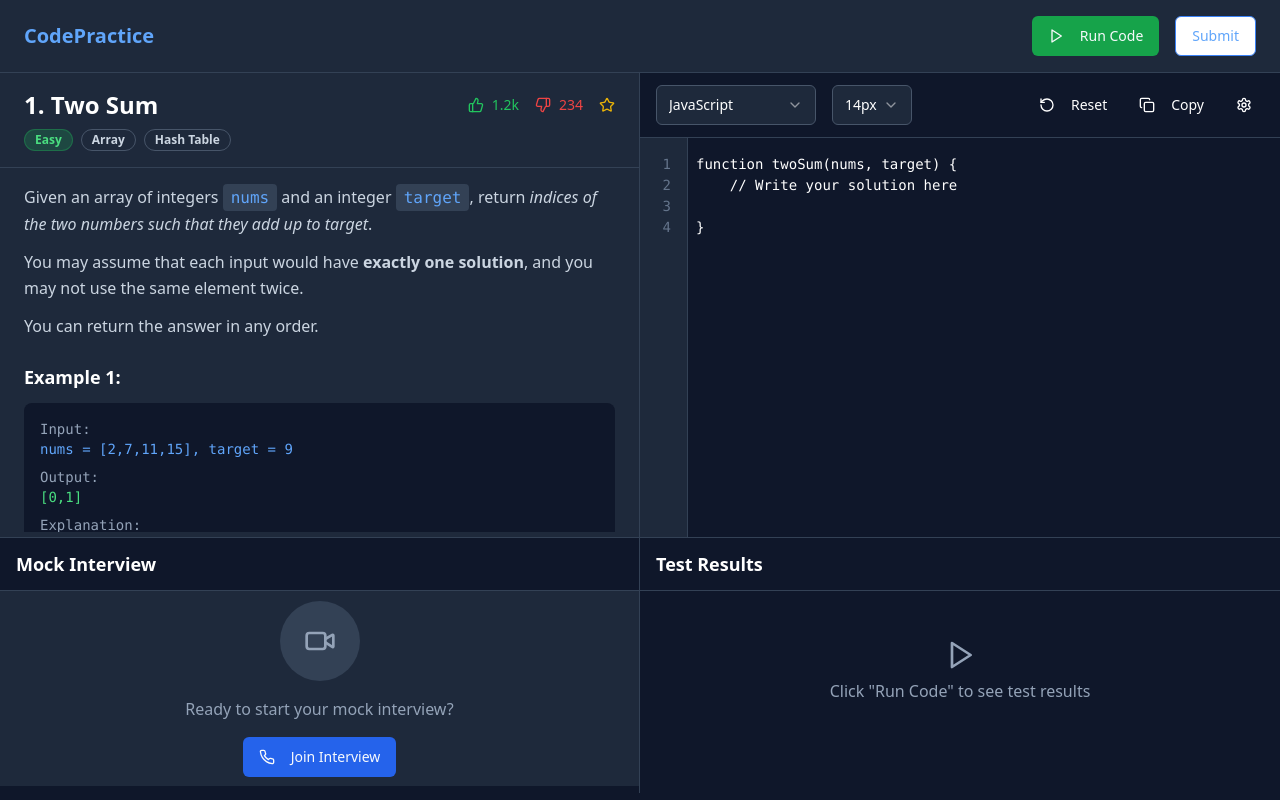
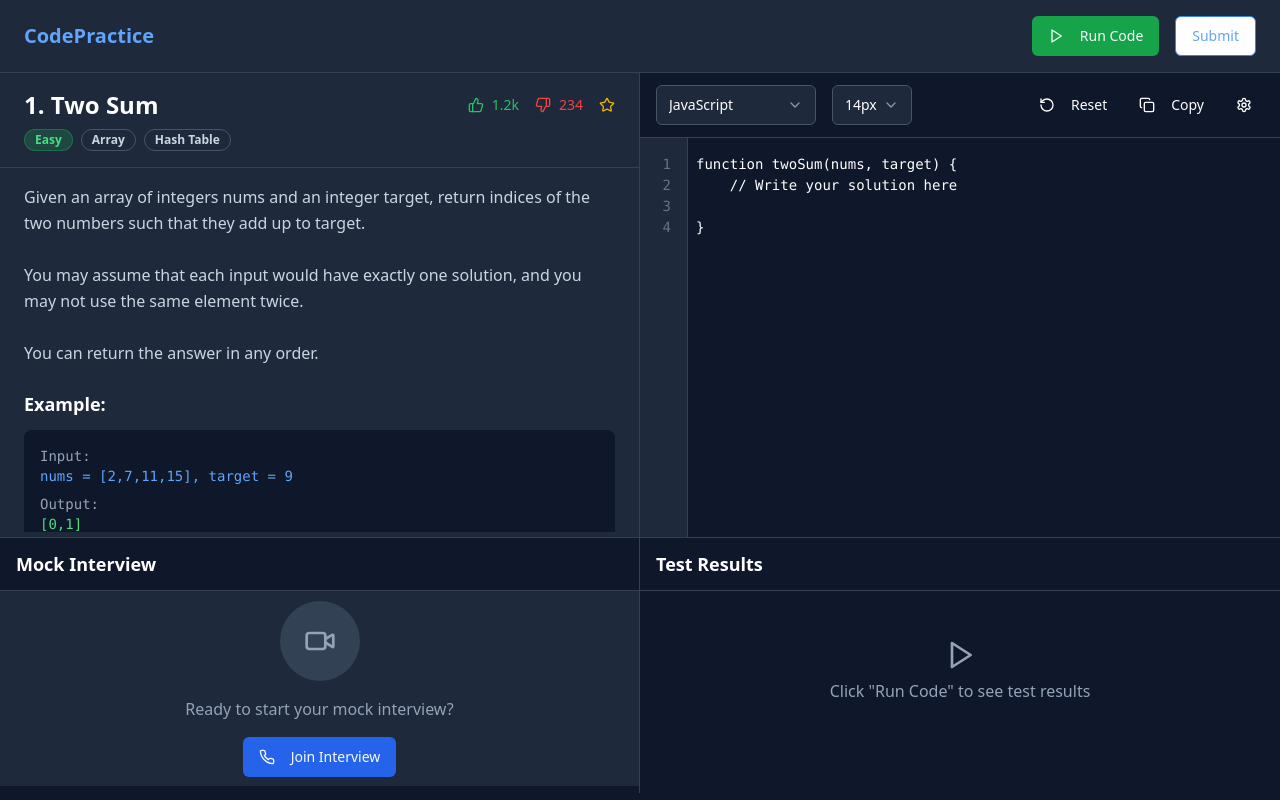
Before and after one commit to ashis-Nayak-13/stream-code-solve, a React (Vite) app: page / in a window 1280 px wide. Built offline with nearby package versions, Linux system fonts and the light colour scheme.

Commit message:
Feat: Implement question data display
Integrate JSON data for question details into the QuestionPanel component.

```diff
--- a/src/components/QuestionPanel.tsx
+++ b/src/components/QuestionPanel.tsx
@@ -3,12 +3,43 @@ import { Badge } from '@/components/ui/badge';
 import { ScrollArea } from '@/components/ui/scroll-area';
 import { ThumbsUp, ThumbsDown, Star } from 'lucide-react';
 
-const QuestionPanel = () => {
+interface QuestionData {
+  questionId: number;
+  questionTitle: string;
+  questionDescription: string;
+  constraints: string[];
+  example: {
+    input: string;
+    output: string;
+  };
+  hints: string[];
+  tags: string[];
+  difficulty: string;
+}
+
+interface QuestionPanelProps {
+  questionData: QuestionData;
+}
+
+const QuestionPanel = ({ questionData }: QuestionPanelProps) => {
+  const getDifficultyColor = (difficulty: string) => {
+    switch (difficulty.toLowerCase()) {
+      case 'easy':
+        return 'bg-green-500/20 text-green-400 border-green-500/30';
+      case 'medium':
+        return 'bg-yellow-500/20 text-yellow-400 border-yellow-500/30';
+      case 'hard':
+        return 'bg-red-500/20 text-red-400 border-red-500/30';
+      default:
+        return 'bg-slate-500/20 text-slate-400 border-slate-500/30';
+    }
+  };
+
   return (
     <div className="h-full bg-slate-800">
       <div className="border-b border-slate-700 px-6 py-4">
         <div className="flex items-center justify-between mb-2">
-          <h2 className="text-2xl font-bold">1. Two Sum</h2>
+          <h2 className="text-2xl font-bold">{questionData.questionId}. {questionData.questionTitle}</h2>
           <div className="flex items-center gap-2">
             <ThumbsUp className="w-4 h-4 text-green-500" />
             <span className="text-sm text-green-500">1.2k</span>
@@ -18,57 +49,50 @@ const QuestionPanel = () => {
           </div>
         </div>
         <div className="flex gap-2">
-          <Badge className="bg-green-500/20 text-green-400 border-green-500/30">Easy</Badge>
-          <Badge variant="outline" className="border-slate-600 text-slate-300">Array</Badge>
-          <Badge variant="outline" className="border-slate-600 text-slate-300">Hash Table</Badge>
+          <Badge className={getDifficultyColor(questionData.difficulty)}>{questionData.difficulty}</Badge>
+          {questionData.tags.map((tag, index) => (
+            <Badge key={index} variant="outline" className="border-slate-600 text-slate-300">{tag}</Badge>
+          ))}
         </div>
       </div>
 
       <ScrollArea className="h-[calc(100%-100px)]">
         <div className="px-6 py-4 space-y-6">
           <div>
-            <p className="text-slate-300 leading-relaxed">
-              Given an array of integers <code className="bg-slate-700 px-2 py-1 rounded text-blue-400">nums</code> and an integer <code className="bg-slate-700 px-2 py-1 rounded text-blue-400">target</code>, return <em>indices of the two numbers such that they add up to target</em>.
-            </p>
-            <p className="text-slate-300 leading-relaxed mt-3">
-              You may assume that each input would have <strong>exactly one solution</strong>, and you may not use the same element twice.
-            </p>
-            <p className="text-slate-300 leading-relaxed mt-3">
-              You can return the answer in any order.
+            <p className="text-slate-300 leading-relaxed whitespace-pre-line">
+              {questionData.questionDescription}
             </p>
           </div>
 
           <div>
-            <h3 className="text-lg font-semibold mb-3">Example 1:</h3>
+            <h3 className="text-lg font-semibold mb-3">Example:</h3>
             <div className="bg-slate-900 rounded-lg p-4 font-mono text-sm">
               <div className="text-slate-400">Input:</div>
-              <div className="text-blue-400">nums = [2,7,11,15], target = 9</div>
+              <div className="text-blue-400">{questionData.example.input}</div>
               <div className="text-slate-400 mt-2">Output:</div>
-              <div className="text-green-400">[0,1]</div>
-              <div className="text-slate-400 mt-2">Explanation:</div>
-              <div className="text-slate-300">Because nums[0] + nums[1] == 9, we return [0, 1].</div>
-            </div>
-          </div>
-
-          <div>
-            <h3 className="text-lg font-semibold mb-3">Example 2:</h3>
-            <div className="bg-slate-900 rounded-lg p-4 font-mono text-sm">
-              <div className="text-slate-400">Input:</div>
-              <div className="text-blue-400">nums = [3,2,4], target = 6</div>
-              <div className="text-slate-400 mt-2">Output:</div>
-              <div className="text-green-400">[1,2]</div>
+              <div className="text-green-400">{questionData.example.output}</div>
             </div>
           </div>
 
           <div>
             <h3 className="text-lg font-semibold mb-3">Constraints:</h3>
             <ul className="text-slate-300 space-y-1 list-disc list-inside">
-              <li><code className="bg-slate-700 px-2 py-1 rounded text-blue-400">2 ≤ nums.length ≤ 10⁴</code></li>
-              <li><code className="bg-slate-700 px-2 py-1 rounded text-blue-400">-10⁹ ≤ nums[i] ≤ 10⁹</code></li>
-              <li><code className="bg-slate-700 px-2 py-1 rounded text-blue-400">-10⁹ ≤ target ≤ 10⁹</code></li>
-              <li><strong>Only one valid answer exists.</strong></li>
+              {questionData.constraints.map((constraint, index) => (
+                <li key={index}><code className="bg-slate-700 px-2 py-1 rounded text-blue-400">{constraint}</code></li>
+              ))}
             </ul>
           </div>
+
+          {questionData.hints.length > 0 && (
+            <div>
+              <h3 className="text-lg font-semibold mb-3">Hints:</h3>
+              <ul className="text-slate-300 space-y-2 list-decimal list-inside">
+                {questionData.hints.map((hint, index) => (
+                  <li key={index}>{hint}</li>
+                ))}
+              </ul>
+            </div>
+          )}
         </div>
       </ScrollArea>
     </div>
--- a/src/pages/Index.tsx
+++ b/src/pages/Index.tsx
@@ -23,6 +23,30 @@ const Index = () => {
   const [testResults, setTestResults] = useState<TestCase[]>([]);
   const [isRunning, setIsRunning] = useState(false);
   const [language, setLanguage] = useState('javascript');
+
+  // Sample question data
+  const questionData = {
+    questionId: 1,
+    questionTitle: "Two Sum",
+    questionDescription: "Given an array of integers nums and an integer target, return indices of the two numbers such that they add up to target.\n\nYou may assume that each input would have exactly one solution, and you may not use the same element twice.\n\nYou can return the answer in any order.",
+    constraints: [
+      "2 ≤ nums.length ≤ 10⁴",
+      "-10⁹ ≤ nums[i] ≤ 10⁹",
+      "-10⁹ ≤ target ≤ 10⁹",
+      "Only one valid answer exists."
+    ],
+    example: {
+      input: "nums = [2,7,11,15], target = 9",
+      output: "[0,1]"
+    },
+    hints: [
+      "A really brute force way would be to search for all possible pairs of numbers but that would be too slow. Again, it's best to try out brute force solutions for just for completeness. It is from these brute force solutions that you can come up with optimizations.",
+      "So, if we fix one of the numbers, say x, we have to scan the entire array to find the next number y which is value - x where value is the input parameter. Can we change our array somehow so that this search becomes faster?",
+      "The second train of thought is, without changing the array, can we use additional space somehow? Like maybe a hash map to speed up the search?"
+    ],
+    tags: ["Array", "Hash Table"],
+    difficulty: "Easy"
+  };
 
   const handleRunCode = () => {
     setIsRunning(true);
@@ -91,7 +115,7 @@ const Index = () => {
         <div className="w-1/2 border-r border-slate-700 flex flex-col">
           {/* Question Panel */}
           <div className="flex-1 overflow-hidden">
-            <QuestionPanel />
+            <QuestionPanel questionData={questionData} />
           </div>
 
           {/* Video Interview Section */}
```
